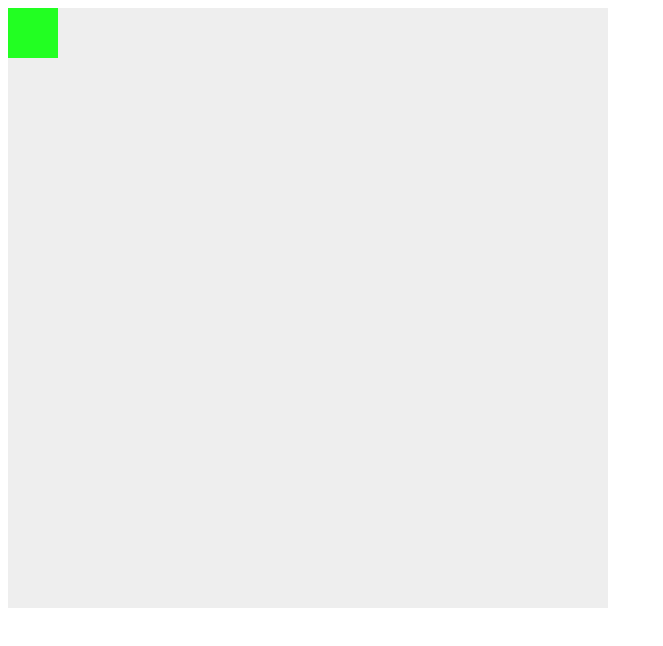
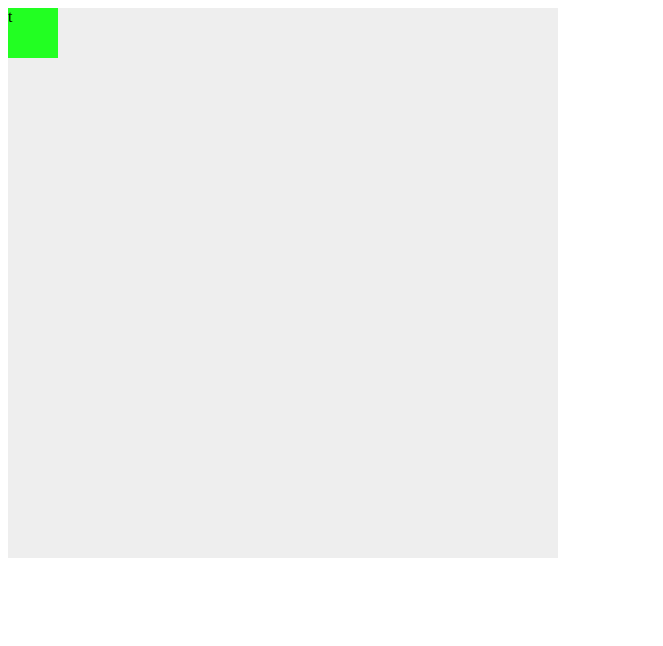
Before and after one commit to a-couple-objects/a-couple-objects.github.io, a plain HTML site: page gaming/accuracytest.html in a window 1280 px wide. Shown: the whole page, without its empty margins (0-663 px from the left). Drawn offline with Linux system fonts and the light colour scheme.

Commit message:
Update accuracytest.html

```diff
--- a/gaming/accuracytest.html
+++ b/gaming/accuracytest.html
@@ -2,8 +2,8 @@
   <head>
     <style>
 #space {
-  width: 600px;
-  height: 600px;
+  width: 550px;
+  height: 550px;
   background-color: #eee
 }
 #square {
@@ -18,7 +18,7 @@
   <body>
     <div id="space">
   <div onclick="hit()" id="square">
-
+    <p id=time>0</p>
    </div>
 
 </div>
@@ -28,13 +28,13 @@ const getRandom = (min, max) => Math.floor(Math.random()*(max-min+1)+min);
 
 const square= document.querySelector('#square');
       function hit() {
-   square.style.left= getRandom(25, 575)+'px';
-   square.style.top = getRandom(25, 575)+'px';
+   square.style.left= getRandom(50, 500)+'px';
+   square.style.top = getRandom(50, 500)+'px';
    t = 0
       }
       function timer () {
         t+=.1
-        document.title=t
+        document.getElementById('time').innerHTML="t"
       }
       setInterval(timer(), 100)
     </script>
```
